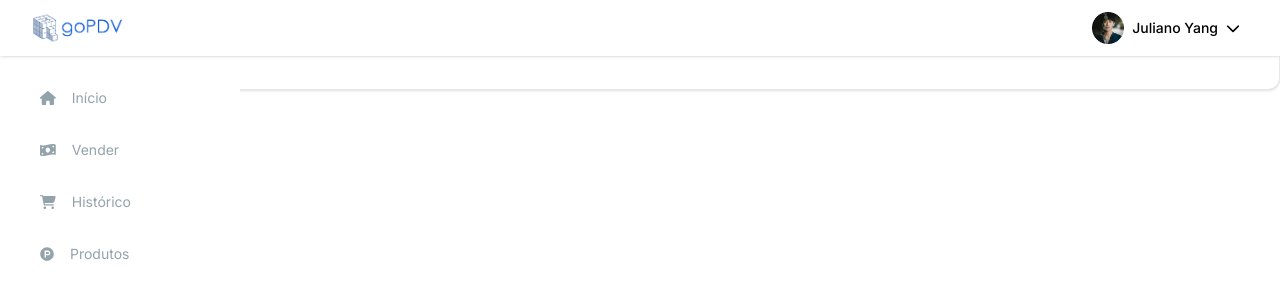
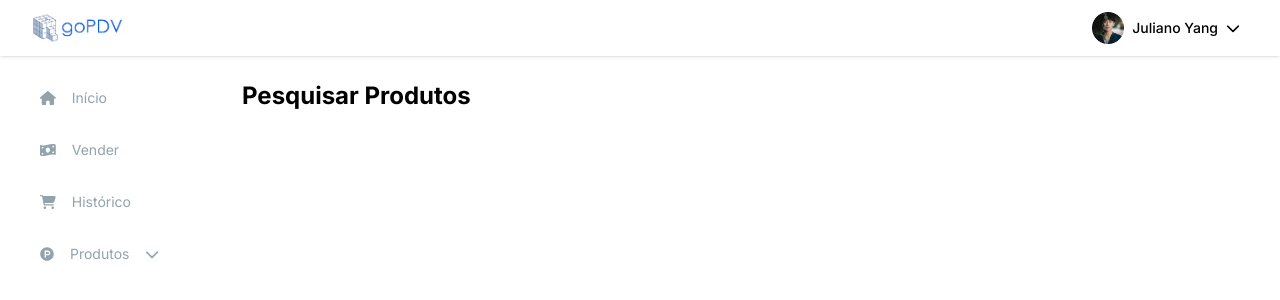
Before and after one commit to AlissonSilva07/frontend-sistema-pdv, an Angular app: page /produtos/pesquisar in a window 1280 px wide. Shown: the top 300 px of the page. Built offline with nearby package versions, Linux system fonts and the light colour scheme.

Commit message:
Alterações no componente de sidebar

```diff
--- a/src/app/pages/tela-produtos/cadastrar-produtos/cadastrar-produtos.component.html
+++ b/src/app/pages/tela-produtos/cadastrar-produtos/cadastrar-produtos.component.html
@@ -1,3 +1,3 @@
-<main class="w-full h-full p-8 bg-white rounded-xl flex items-center shadow-padrao border">
-    cadastrar
+<main class="w-screen h-screen pt-20 pb-14 pl-[242px] p-8 bg-cinza-100 flex flex-col gap-4 z-10">
+    <p class="text-2xl text-cinza-600 font-bold">Cadastrar Produtos</p>
 </main>
--- a/src/app/pages/tela-produtos/pesquisar-produtos/pesquisar-produtos.component.html
+++ b/src/app/pages/tela-produtos/pesquisar-produtos/pesquisar-produtos.component.html
@@ -1,3 +1,3 @@
-<main class="w-full h-full p-8 bg-white rounded-xl flex items-center shadow-padrao border">
-    pesquisar
+<main class="w-screen h-screen pt-20 pb-14 pl-[242px] p-8 bg-cinza-100 flex flex-col gap-4 z-10">
+    <p class="text-2xl text-cinza-600 font-bold">Pesquisar Produtos</p>
 </main>
--- a/src/app/shared/sidebar/sidebar.component.css
+++ b/src/app/shared/sidebar/sidebar.component.css
@@ -15,6 +15,11 @@
 }
 
 .active-botao > p {
-    color: #475569;
+    color: black;
     font-weight: bold;
 }
+
+.active2 > p {
+    background-color: #0561FC;
+    color: white;
+}
--- a/src/app/shared/sidebar/sidebar.component.html
+++ b/src/app/shared/sidebar/sidebar.component.html
@@ -12,23 +12,21 @@
             <fa-icon [icon]="faCartShopping" class="text-cinza-400 text-sm group-hover:text-[#0561FC] group-focus:text-[#0561FC]"></fa-icon>
             <p class="text-sm text-cinza-400 group-hover:text-cinza-600 group-hover:font-bold group-focus:text-cinza-600 group-focus:font-bold">Histórico</p>
         </button>
-        <button (mouseover)="abrirSubMenuProdutos()" (click)="fecharSubMenuProdutos()" class="group w-full p-2 flex items-center gap-4 rounded-lg z-50">
+        <button (click)="toggleSubMenuProdutos()" routerLinkActive="active-botao" class="group w-full p-2 flex items-center gap-4 rounded-lg z-50">
             <fa-icon [icon]="faProductHunt" class="text-cinza-400 text-sm group-hover:text-[#0561FC] group-focus:text-[#0561FC]"></fa-icon>
             <p class="text-sm text-cinza-400 group-hover:text-cinza-600 group-hover:font-bold group-focus:text-cinza-600 group-focus:font-bold">Produtos</p>
+            <fa-icon [icon]="faChevronDown" class="text-cinza-400 text-sm group-hover:text-[#0561FC] group-focus:text-[#0561FC]"></fa-icon>
         </button>
-        <div *ngIf="subMenuProdutosIsOpen" (mouseleave)="fecharSubMenuProdutos()" class="-mt-4 w-full bg-white flex flex-col gap-2 border rounded-lg shadow-padrao overflow-hidden z-40">
-            <a href="" class="group" routerLink="/produtos/listar">
+        <div *ngIf="subMenuProdutosIsOpen" class="-mt-2 w-full bg-white flex flex-col border rounded-lg shadow-padrao overflow-hidden z-40">
+            <a routerLink="/produtos/listar" routerLinkActive="active2">
                 <p class="p-2 group-hover:bg-azul text-sm text-cinza-600 group-hover:text-white group-hover:font-medium">Lista de Produtos</p>
             </a>
-            <a href="" class="group">
+            <a routerLink="/produtos/cadastrar" routerLinkActive="active2">
                 <p class="p-2 group-hover:bg-azul text-sm text-cinza-600 group-hover:text-white group-hover:font-medium">Cadastrar Produtos</p>
             </a>
-            <a href="" class="group">
-                <p class="p-2 group-hover:bg-azul text-sm text-cinza-600 group-hover:text-white group-hover:font-medium">Pesquisar Produtos</p>
+            <a routerLink="/produtos/pesquisar" routerLinkActive="active2">
+                <p class="h-full p-2 group-hover:bg-azul text-sm text-cinza-600 group-hover:text-white group-hover:font-medium">Pesquisar Produtos</p>
             </a>
         </div>
     </div>
-    <div class="flex items-center gap-4 w-full absolute bottom-10">
-
-    </div>
 </aside>
--- a/src/app/shared/sidebar/sidebar.component.ts
+++ b/src/app/shared/sidebar/sidebar.component.ts
@@ -3,6 +3,7 @@ import { faHouse } from '@fortawesome/free-solid-svg-icons';
 import { faMoneyBillWave } from '@fortawesome/free-solid-svg-icons';
 import { faCartShopping } from '@fortawesome/free-solid-svg-icons';
 import { faProductHunt } from '@fortawesome/free-brands-svg-icons';
+import { faChevronDown } from '@fortawesome/free-solid-svg-icons';
 
 @Component({
   selector: 'app-sidebar',
@@ -14,11 +15,12 @@ export class SidebarComponent {
   faMoneyBillWave = faMoneyBillWave;
   faCartShopping = faCartShopping;
   faProductHunt = faProductHunt;
+  faChevronDown = faChevronDown;
 
   subMenuProdutosIsOpen: boolean = false;
 
-  abrirSubMenuProdutos() {
-    this.subMenuProdutosIsOpen = true;
+  toggleSubMenuProdutos() {
+    this.subMenuProdutosIsOpen = !this.subMenuProdutosIsOpen;
   }
 
   fecharSubMenuProdutos() {
```
